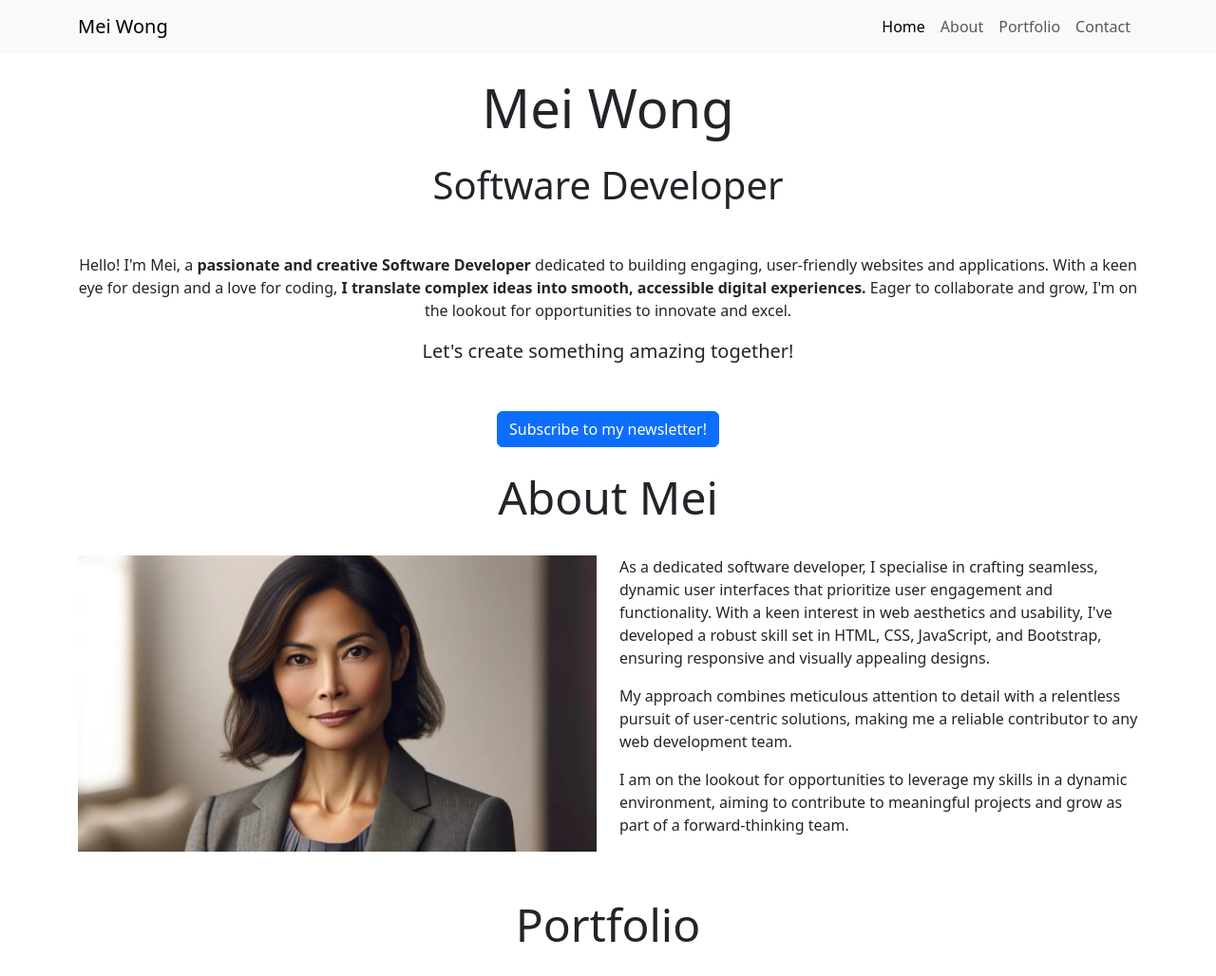
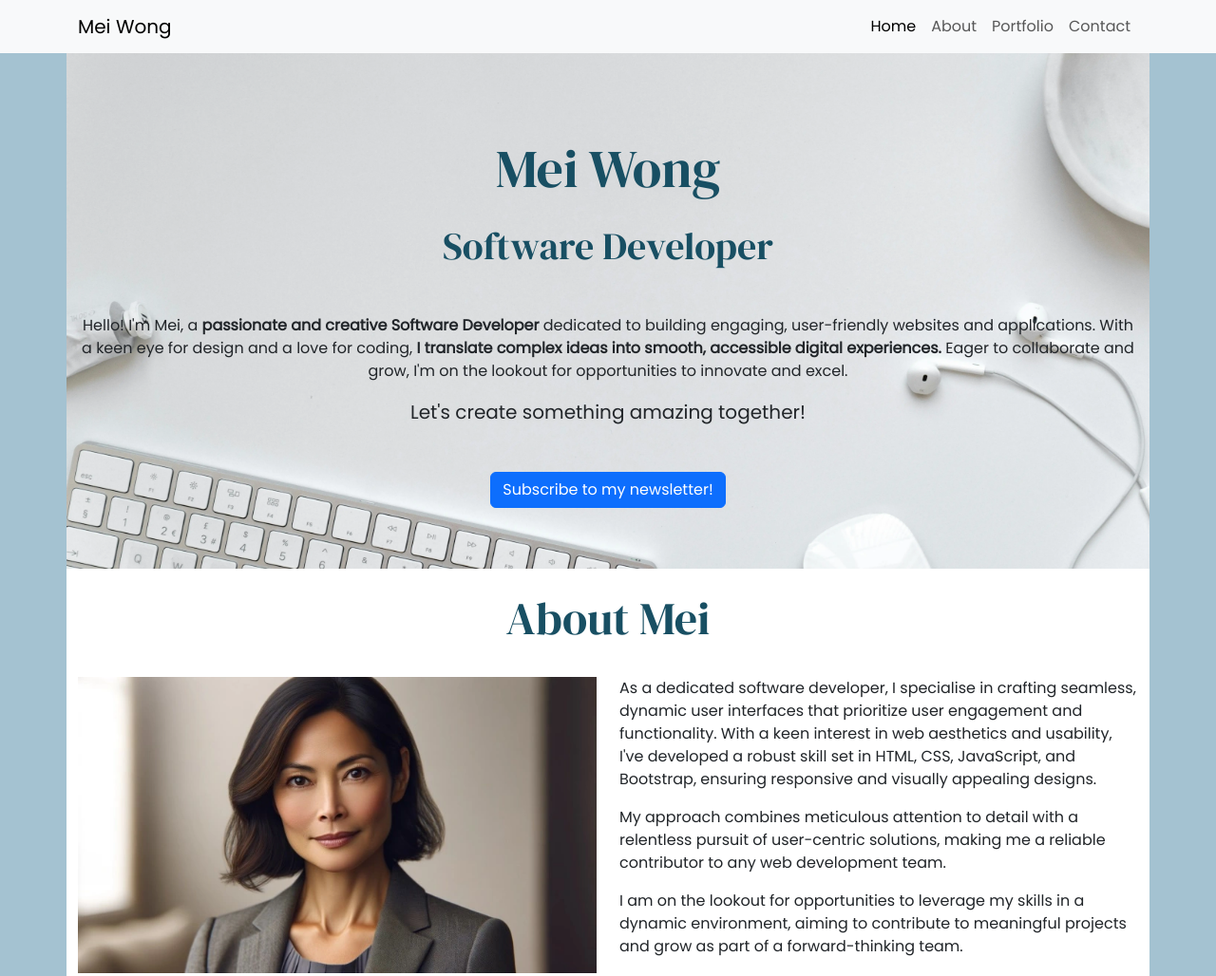
Before and after one commit to llama2409/Mei-Wong-portfolio, a plain HTML site: page index.html in a window 1280 px wide. Shown: the top 1028 px of the page at 95% size. Drawn offline with nearby package versions, Linux system fonts and the light colour scheme.

Commit message:
Add first custom styles

```diff
--- /dev/null
+++ b/assets/css/style.css
@@ -0,0 +1,50 @@
+/*
+    #a4c2d1; egg blue
+    #dbdcde; light grey
+    #1f7798; mid-blue
+    #184f63; dark-blue
+*/
+
+/* global styles */
+
+@import url("https://fonts.googleapis.com/css2?family=DM+Serif+Display:ital@0;1&family=Poppins&display=swap");
+
+body {
+    font-family: "Poppins", sans-serif;
+    background-color: #a4c2d1;
+}
+
+h1,
+h2 {
+    font-family: "dm serif display", serif;
+    color: #184f63;
+}
+
+/* About section */
+
+#about {
+    background-color: white;
+}
+
+/* Portfolio */
+
+#portfolio {
+    background-color: #dbdcde;
+}
+
+/* Contact section */
+
+#contact {
+    background-color: white;
+}
+
+/* Header */
+
+header {
+    background-color: #dbdcde;
+    background-image: url("../images/background.webp");
+    background-size: cover;
+    background-position: 50% 70%;
+    min-height: 500px;
+    padding: 5% 7%;
+}
--- a/index.html
+++ b/index.html
@@ -11,6 +11,8 @@
       integrity="sha384-QWTKZyjpPEjISv5WaRU9OFeRpok6YctnYmDr5pNlyT2bRjXh0JMhjY6hW+ALEwIH"
       crossorigin="anonymous"
     />
+    <!-- Custom CSS Link -->
+    <link rel="stylesheet" href="assets/css/style.css" />
   </head>
 
   <body>
```
Also changed, not shown: assets/images/background.webp (added), assets/style.css (deleted).
